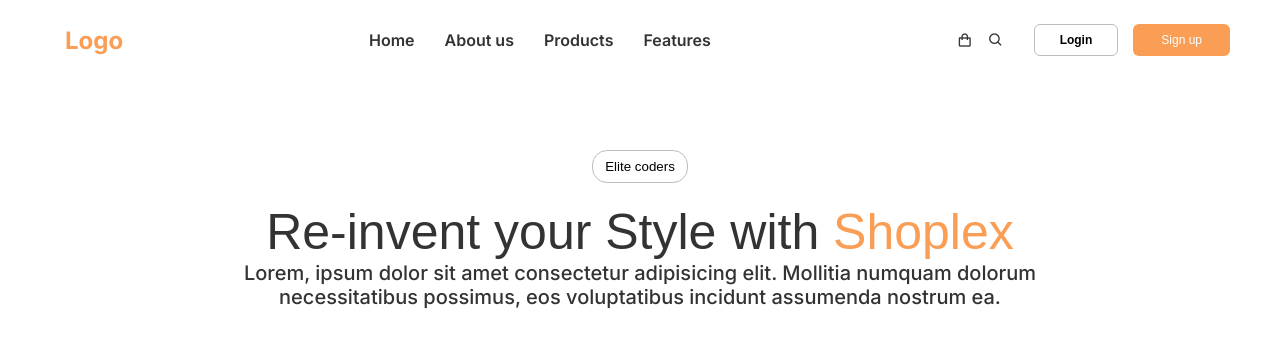
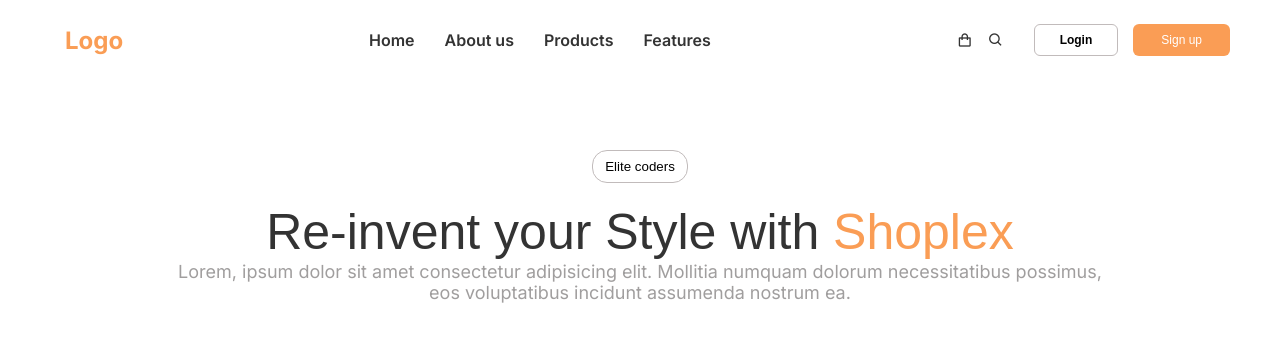
Before and after one commit to hilltrill/ecommerce_website, a plain HTML site: page index.html in a window 1280 px wide. Drawn offline with nearby package versions, Linux system fonts and the light colour scheme; a web font is replaced by a local one.

Commit message:
I and Chike continued working on the hero section

```diff
--- a/css/style.css
+++ b/css/style.css
@@ -113,10 +113,9 @@ span {
 }
 
 .lorem {
-    font-size: 20px;
-    font-weight: 500;
-    width: 800px;
+    font-size: 18px;
     text-align: center;
+    color: #a09e9e;
 }
 
 
--- a/index.html
+++ b/index.html
@@ -39,7 +39,7 @@
         <div class="hero-section">
             <button class="elite-coders-button">Elite coders</button>
             <h1 class="re-invent">Re-invent your Style with  <span>Shoplex</span></h1>
-            <h2 class="lorem">Lorem, ipsum dolor sit amet consectetur adipisicing elit. Mollitia numquam dolorum necessitatibus possimus, eos voluptatibus incidunt assumenda nostrum ea.</h2>
+            <p class="lorem">Lorem, ipsum dolor sit amet consectetur adipisicing elit. Mollitia numquam dolorum necessitatibus possimus, <br> eos voluptatibus incidunt assumenda nostrum ea.</p>
 
         </div>
     </main>
```
